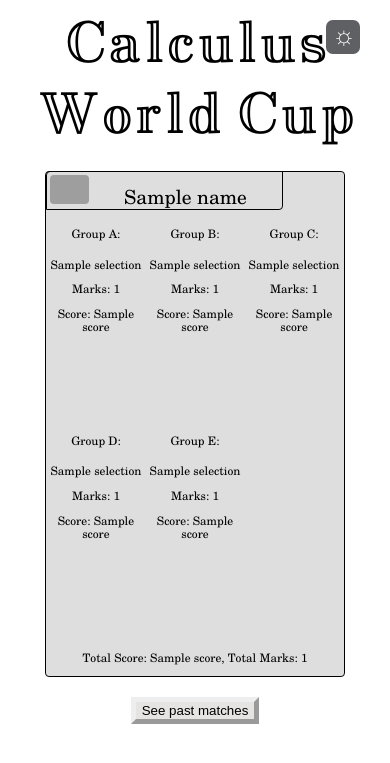
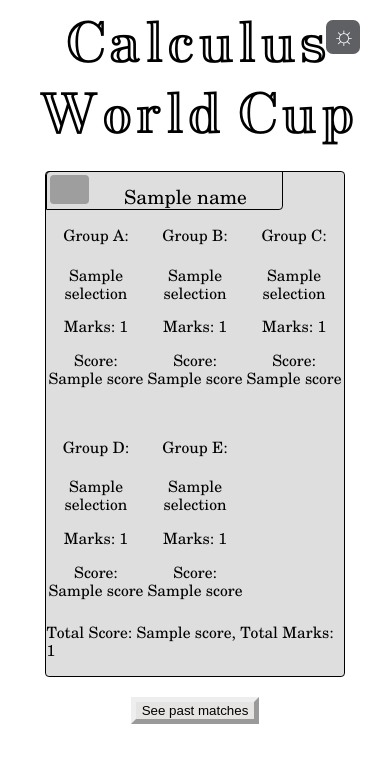
Before and after one commit to ashazjameel/Calculus-World-Cup-website, a Flask app: template templates/profile.html in a window 390 px wide. Shown: the top 763 px of the page. Run offline with Flask 3, Linux system fonts and the light colour scheme; the template is opened without the code that fills it: most values are stand-ins (such as "Sample title", 1, 10 or a date in 2020); parts of the project's set-up code (start-up, migrations or seed data) failed here and were passed over; some libraries are stand-ins or nearby versions; grey boxes are pictures that could not be loaded.

Commit message:
making mobile text larger (test)

```diff
--- a/static/styles.css
+++ b/static/styles.css
@@ -307,13 +307,13 @@ body {
 		grid-template-rows: auto auto;
 	}
 	.profile .choices div {
-		font-size: 3vw;
+		font-size: 4vw;
 	}
 	.profile .choices div div {
 		height: calc((60dvh - 8.25vw - 5dvh - 3px - 0.6vw - 5vw) / 2 - 2.5vw);
 	}
 	#total-text {
-		font-size: 3vw;
+		font-size: 4vw;
 	}
 	.profile span {
 		position: absolute;
```
